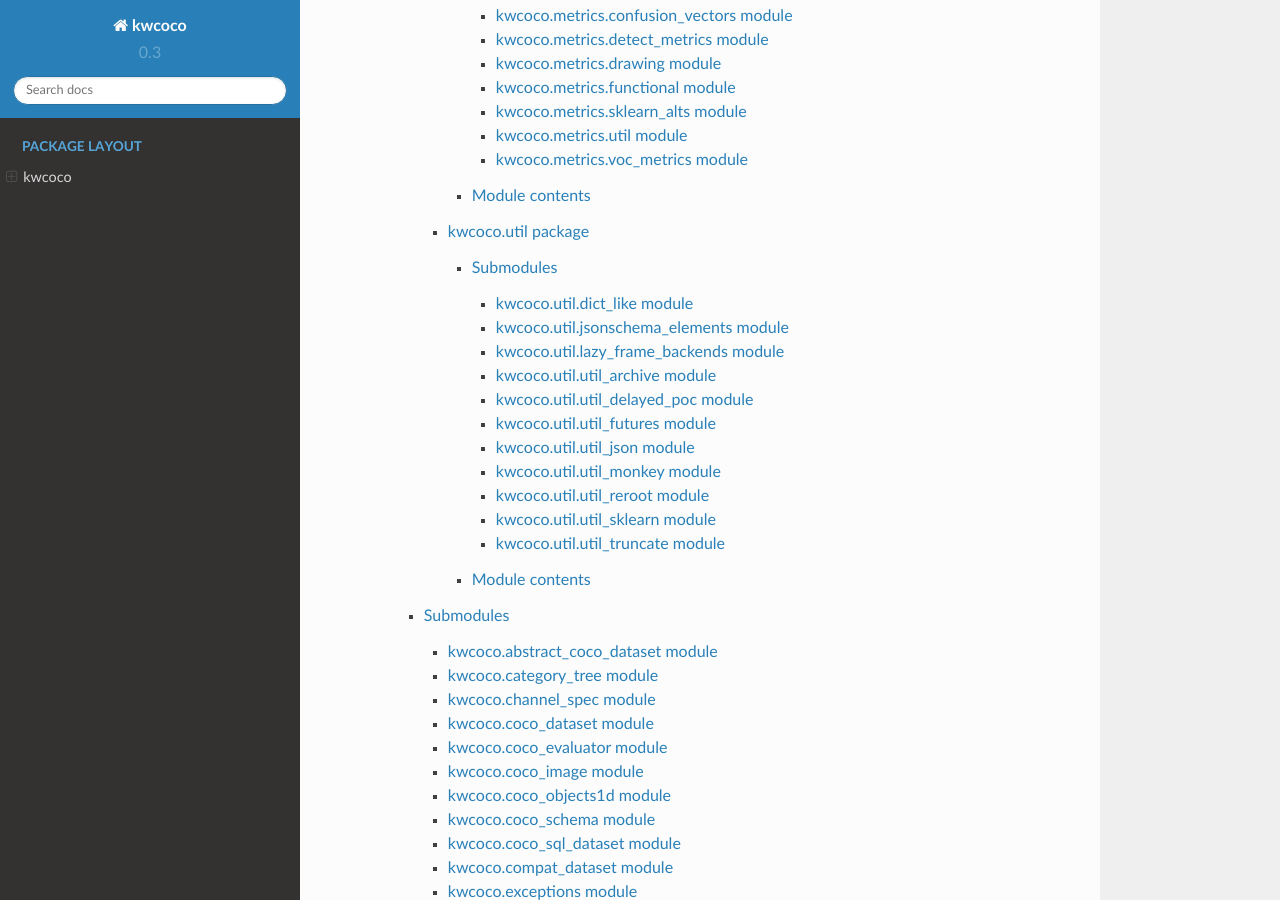
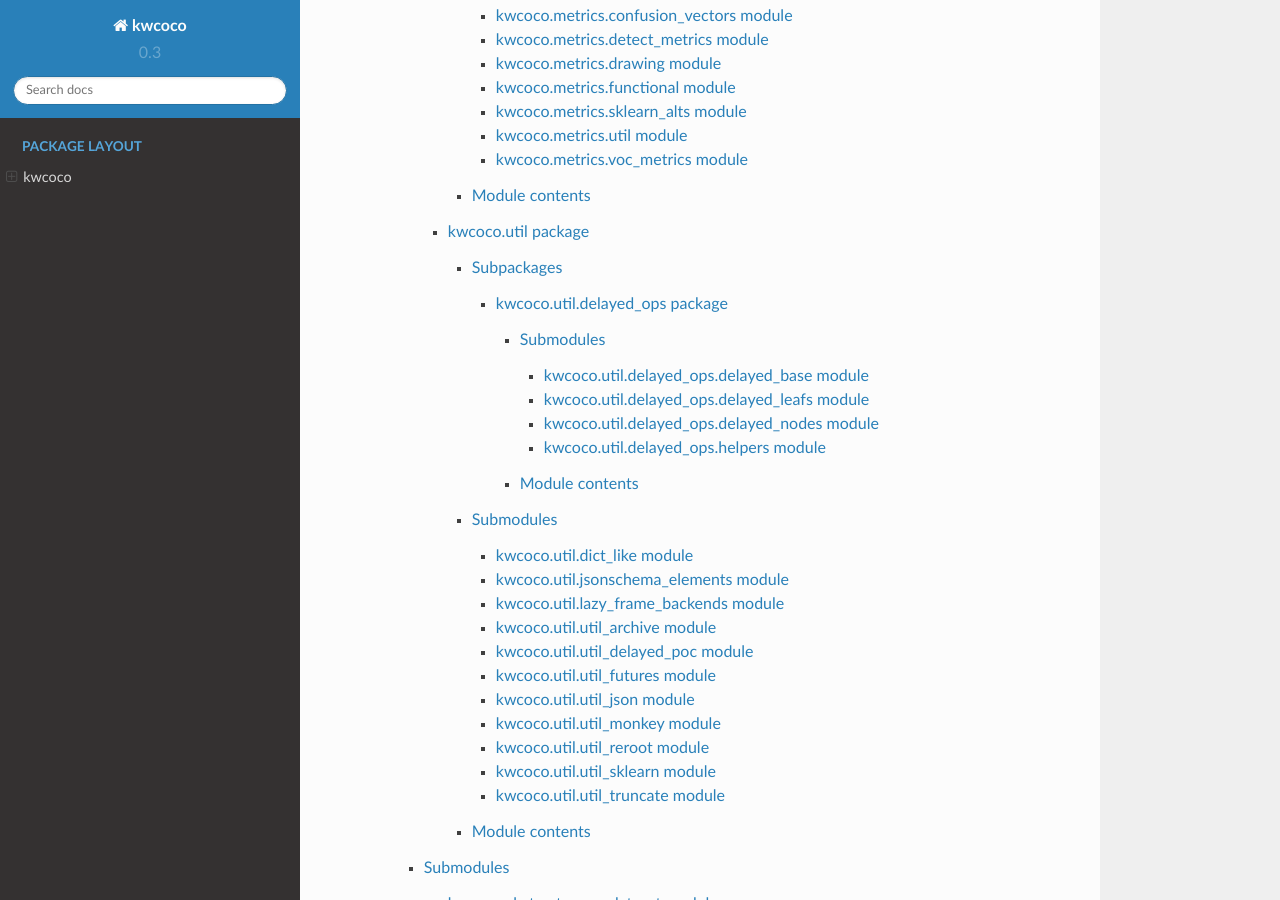
Before and after one commit to Kitware/kwcoco, a Sphinx documentation site: the page built from docs/source/index.rst, in a window 1280 px wide and 900 px high, scrolled down 1996 px. Built offline with Sphinx 7.4.7 and the Read the Docs theme 2.0.0, drawn with Linux system fonts in a browser that asks for light colours; pages that are not in the unit, such as notebooks, are missing from menus.

```diff
--- a/docs/source/conf.py
+++ b/docs/source/conf.py
@@ -305,8 +305,8 @@ class PatchedPythonDomain(PythonDomain):
         return return_value
 
 
-def process(app, what_: str, name: str, obj: Any, options: Any, lines:
-            List[str]) -> None:
+def process_docstring(app, what_: str, name: str, obj: Any, options: Any,
+                      lines: List[str]) -> None:
     """
     Custom process to transform docstring lines Remove "Ignore" blocks
 
@@ -381,13 +381,20 @@ def process(app, what_: str, name: str, obj: Any, options: Any, lines:
     if lines and lines[-1]:
         lines.append('')
 
+    if 1:
+        # DEVELOPING
+        if any('REQUIRES(--show)' in line for line in lines):
+            # import xdev
+            # xdev.embed()
+            create_figure(app, obj, name, lines)
+
 
 def setup(app):
     app.add_domain(PatchedPythonDomain, override=True)
     if 1:
         # New Way
         # what = None
-        app.connect('autodoc-process-docstring', process)
+        app.connect('autodoc-process-docstring', process_docstring)
     else:
         # OLD WAY
         # https://stackoverflow.com/questions/26534184/can-sphinx-ignore-certain-tags-in-python-docstrings
@@ -397,3 +404,53 @@ def setup(app):
         # app.connect('autodoc-process-docstring', between('^ *Ignore:$', exclude=True))
         pass
     return app
+
+
+def create_figure(app, obj, name, lines):
+    """
+    The idea is that each doctest that produces a figure should generate that
+    and then that figure should be part of the docs.
+    """
+    import xdoctest
+    import sys
+    import types
+    if isinstance(obj, types.ModuleType):
+        module = obj
+    else:
+        module = sys.modules[obj.__module__]
+    sys.argv.append('--show')
+    sys.argv.append('--nointeract')
+    modpath = module.__file__
+
+    import kwplot
+    kwplot.autompl(force='agg')
+
+    docstr = '\n'.join(lines)
+
+    doctests = list(xdoctest.core.parse_docstr_examples(
+        docstr, modpath=modpath, callname=name))
+
+    # print(doctest.format_src())
+    import ubelt as ub
+    doc_outdir = ub.Path(app.outdir)
+    # fig_dpath = (doc_outdir / 'autofigs' / name).ensuredir()
+    fig_dpath = (doc_outdir / 'autofigs').ensuredir()
+
+    fig_num = 1
+    for doctest in doctests:
+        ...
+        from _pytest.outcomes import Skipped
+        try:
+            doctest.run(on_error='return')
+        except Skipped:
+            pass
+
+        figures = kwplot.all_figures()
+        for fig in figures:
+            fig_num += 1
+            # path_name = path_sanatize(name)
+            path_name = (name).replace('.', '_')
+            fig_fpath = fig_dpath / f'fig_{path_name}_{fig_num:03d}.jpg'
+            fig.savefig(fig_fpath)
+            print(f'Wrote figure: {fig_fpath}')
+        kwplot.close_figures(figures)
--- a/docs/source/kwcoco.data.rst
+++ b/docs/source/kwcoco.data.rst
@@ -13,7 +13,6 @@ Submodules
    kwcoco.data.grab_domainnet
    kwcoco.data.grab_spacenet
    kwcoco.data.grab_voc
-   kwcoco.data.grab_xview3
 
 Module contents
 ---------------
--- /dev/null
+++ b/docs/source/kwcoco.util.delayed_ops.delayed_base.rst
@@ -0,0 +1,7 @@
+kwcoco.util.delayed\_ops.delayed\_base module
+=============================================
+
+.. automodule:: kwcoco.util.delayed_ops.delayed_base
+   :members:
+   :undoc-members:
+   :show-inheritance:
--- /dev/null
+++ b/docs/source/kwcoco.util.delayed_ops.delayed_leafs.rst
@@ -0,0 +1,7 @@
+kwcoco.util.delayed\_ops.delayed\_leafs module
+==============================================
+
+.. automodule:: kwcoco.util.delayed_ops.delayed_leafs
+   :members:
+   :undoc-members:
+   :show-inheritance:
--- /dev/null
+++ b/docs/source/kwcoco.util.delayed_ops.delayed_nodes.rst
@@ -0,0 +1,7 @@
+kwcoco.util.delayed\_ops.delayed\_nodes module
+==============================================
+
+.. automodule:: kwcoco.util.delayed_ops.delayed_nodes
+   :members:
+   :undoc-members:
+   :show-inheritance:
--- /dev/null
+++ b/docs/source/kwcoco.util.delayed_ops.helpers.rst
@@ -0,0 +1,7 @@
+kwcoco.util.delayed\_ops.helpers module
+=======================================
+
+.. automodule:: kwcoco.util.delayed_ops.helpers
+   :members:
+   :undoc-members:
+   :show-inheritance:
--- /dev/null
+++ b/docs/source/kwcoco.util.delayed_ops.rst
@@ -0,0 +1,21 @@
+kwcoco.util.delayed\_ops package
+================================
+
+Submodules
+----------
+
+.. toctree::
+   :maxdepth: 4
+
+   kwcoco.util.delayed_ops.delayed_base
+   kwcoco.util.delayed_ops.delayed_leafs
+   kwcoco.util.delayed_ops.delayed_nodes
+   kwcoco.util.delayed_ops.helpers
+
+Module contents
+---------------
+
+.. automodule:: kwcoco.util.delayed_ops
+   :members:
+   :undoc-members:
+   :show-inheritance:
--- a/docs/source/kwcoco.util.rst
+++ b/docs/source/kwcoco.util.rst
@@ -1,5 +1,13 @@
 kwcoco.util package
 ===================
+
+Subpackages
+-----------
+
+.. toctree::
+   :maxdepth: 4
+
+   kwcoco.util.delayed_ops
 
 Submodules
 ----------
```
Also changed, not shown: other parts of docs/source/kwcoco.util.rst (+0 -1 lines), 3 other files.
